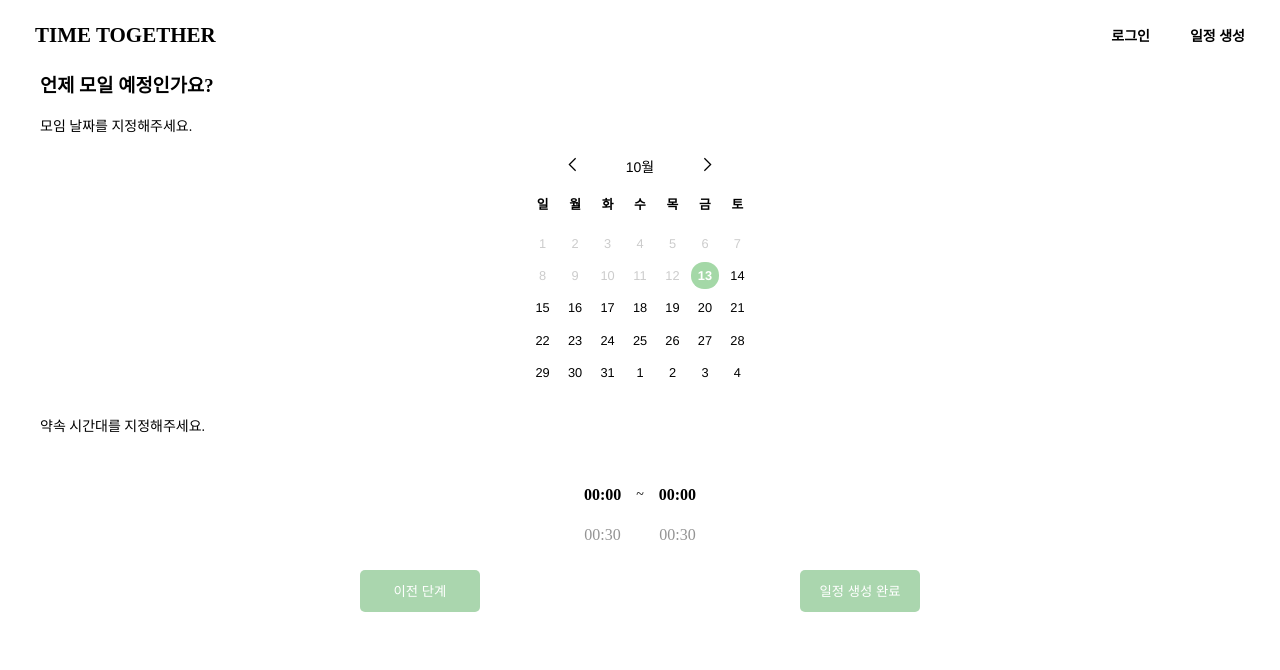
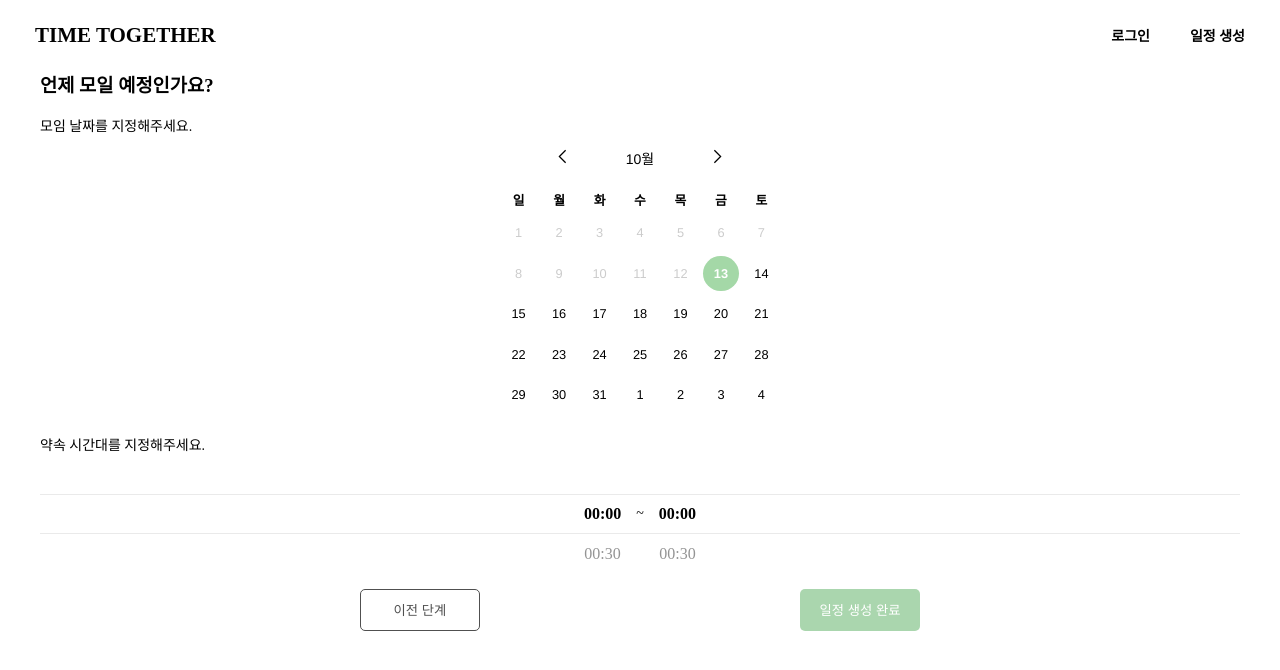
Before and after one commit to nahyyun/TimeTogether, a Next.js app: page /make-meeting in a window 1280 px wide. Shown: the top 670 px of the page. Built offline with nearby package versions, Linux system fonts and the light colour scheme.

Commit message:
feat: 캘린더 및 time picker 스타일 작업

```diff
--- a/src/components/CustomDatePicker/style.ts
+++ b/src/components/CustomDatePicker/style.ts
@@ -11,6 +11,11 @@ export const DatePickerWrapper = styled.div`
   .react-datepicker__header {
     background-color: transparent;
     border: none;
+    padding: 0;
+  }
+
+  .react-datepicker__month {
+    margin: 0;
   }
 
   .react-datepicker__day-names {
@@ -19,6 +24,13 @@ export const DatePickerWrapper = styled.div`
 
   .react-datepicker__day--selected {
     background: ${theme.colors.primary[100]};
-    border-radius: 13px;
+    border-radius: 50%;
+  }
+
+  .react-datepicker__day-name,
+  .react-datepicker__day,
+  .react-datepicker__time-name {
+    width: 2.2rem;
+    line-height: 2.2rem;
   }
 `;
--- a/src/components/MeetingDateTimePicker/index.tsx
+++ b/src/components/MeetingDateTimePicker/index.tsx
@@ -34,7 +34,7 @@ export default function MeetingDateTimePicker({
       </Fieldset>
 
       <S.ButtonWrapper>
-        <Button type="button" onClick={goToPrevStep}>
+        <Button type="button" buttonstyle="secondary" onClick={goToPrevStep}>
           이전 단계
         </Button>
         <Button type="submit">일정 생성 완료</Button>
--- a/src/components/TimePicker/index.tsx
+++ b/src/components/TimePicker/index.tsx
@@ -24,6 +24,7 @@ export default function TimePicker({ setTimeValue }: TimePickerProps) {
 
   return (
     <S.TimePickerContainer>
+      <S.HighlightBorder></S.HighlightBorder>
       <TimeListContainer
         range={TimeRange}
         setSelectedTimeIdx={(idx: number, value: string) =>
--- a/src/components/TimePicker/style.ts
+++ b/src/components/TimePicker/style.ts
@@ -3,10 +3,20 @@ import { theme } from "@/styles/theme";
 import styled from "@emotion/styled";
 
 export const TimePickerContainer = styled.div`
+  position: relative;
   display: flex;
   justify-content: center;
   gap: 15px;
   height: ${TIME_ITEM_HEIGHT * ITEM_CNT_PER_SCROLL}px;
+`;
+
+export const HighlightBorder = styled.div`
+  position: absolute;
+  top: ${TIME_ITEM_HEIGHT}px;
+  height: ${TIME_ITEM_HEIGHT}px;
+  width: 100%;
+  border-top: 1px solid #eaeaea;
+  border-bottom: 1px solid #eaeaea;
 `;
 
 export const Separator = styled.span`
```
